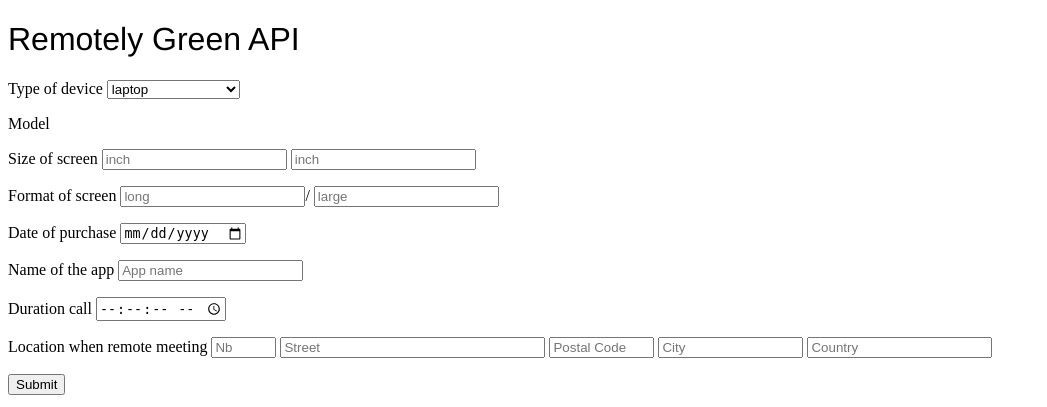
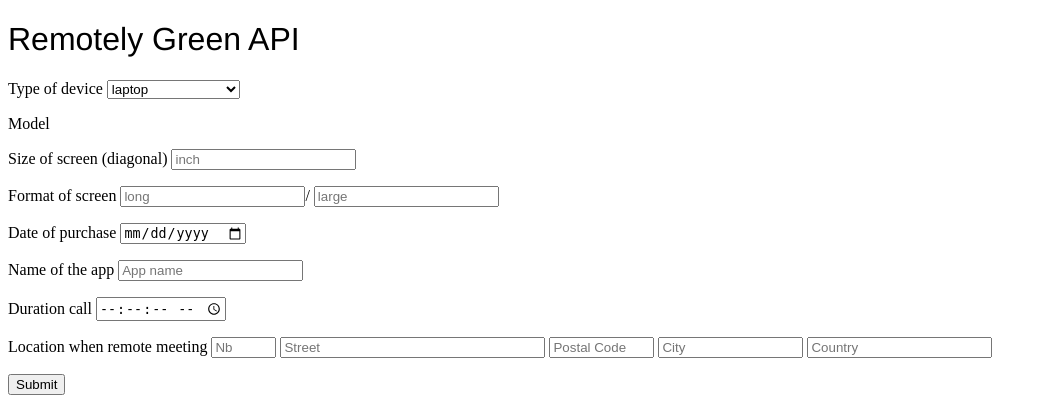
Before and after one commit to RemotelyGreenOrg/remotely-green, a Flask app: page /calculator in a window 1280 px wide. Shown: the top 407 px of the page, without its empty margins (0-1047 px from the left). Run offline with Flask 2, Linux system fonts and the light colour scheme.

Commit message:
inch rectified

```diff
--- a/templates/remotelyGreen.html
+++ b/templates/remotelyGreen.html
@@ -25,10 +25,7 @@
 					</p>
 
 					<p>Model<input="text" name="model" id="model" placeholder="model"></p>
-					<p>Size of screen
-						<input type="number" name="inchL" id="inchL" placeholder="inch">
-						<input type="number" name="inchl" id="inchl" placeholder="inch">
-					</p>
+					<p>Size of screen (diagonal) <input type="number" name="inch" id="inch" placeholder="inch"></p>
 
 					<p>Format of screen
 						<input type="number" name="long" id="long" placeholder="long">/
```
